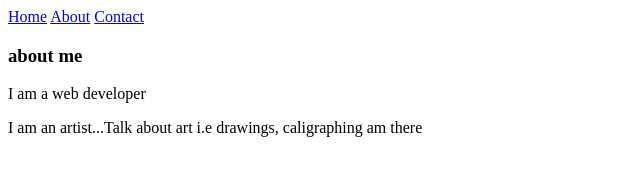
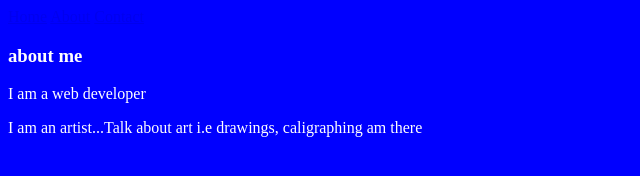
Before and after one commit to Mysticcder/Portfolio, a plain HTML site: page about.html in a window 1280 px wide. Shown: the whole page, without its empty margins (0-640 px from the left). Drawn offline with Linux system fonts and the light colour scheme.

Commit message:
Update about.html

```diff
--- a/about.html
+++ b/about.html
@@ -3,6 +3,16 @@
 <head>
     <meta charset="UTF-8">
     <title>About</title>
+    <style>
+
+        body{
+            background-color:blue;
+        }
+        .x{
+            color:white;
+        }
+
+    </style>
 </head>
 <body>
 <a href="index.html">Home</a>
@@ -11,10 +21,10 @@
 
 
 
-<h3>about me</h3>
+<h3 class="x">about me</h3>
 
-<p>I am a web developer</p>
-<p>I am an artist...Talk about art i.e drawings, caligraphing am there</p>
+<p class="x">I am a web developer</p>
+<p class="x">I am an artist...Talk about art i.e drawings, caligraphing am there</p>
 
 
 </body>
```
